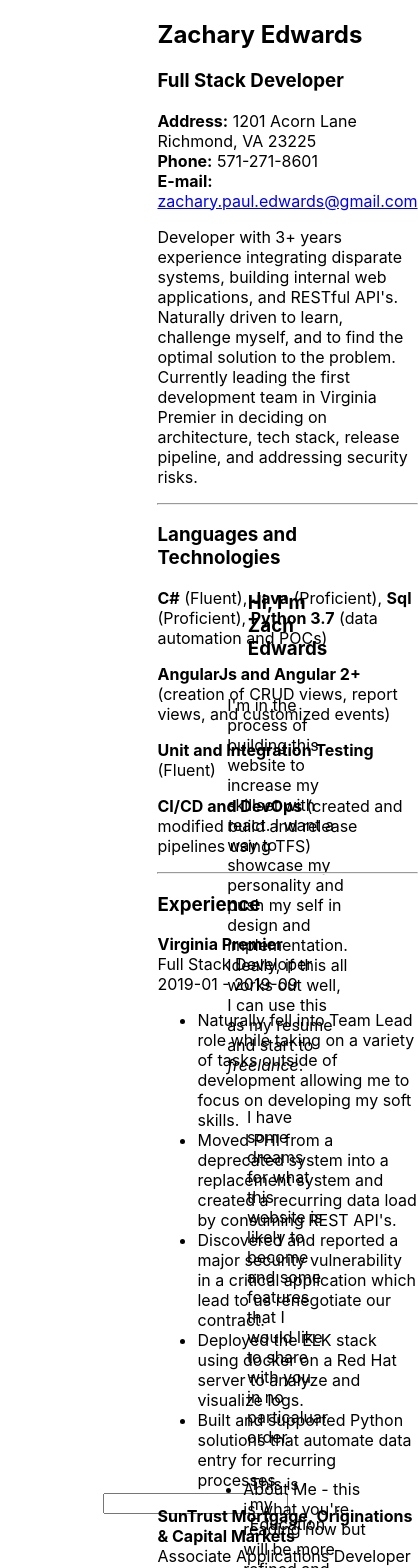
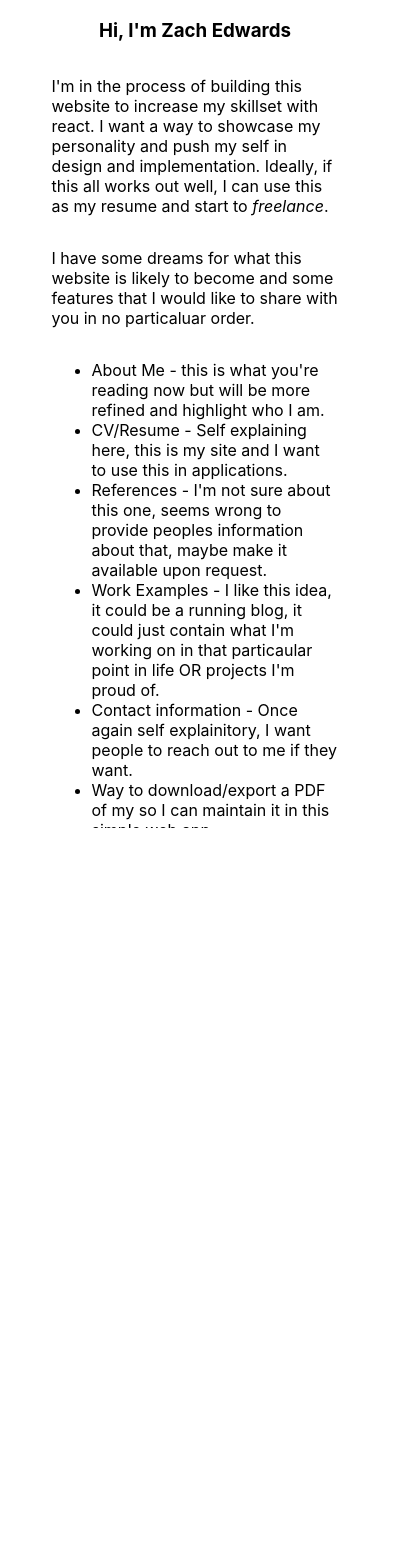
Before and after one commit to zachary-edwards/CV, a React (Create React App) app: page / in a window 390 px wide. Shown: the top 1568 px of the page, 418 px wide, since content can reach past the window. After the commit the page ends 844 px from the top, so only its background shows below. Built offline with nearby package versions, Linux system fonts and the light colour scheme.

Commit message:
basic stylizing of app

```diff
--- a/src/App.css
+++ b/src/App.css
@@ -1,3 +1,7 @@
+body,html {
+  height: 100%;
+}
+
 .app-content {
   display: flex;
   justify-content: center;
@@ -9,22 +13,26 @@
   display: flex;
   flex-wrap: wrap;
   align-items: center;
-  justify-content: center;
+  flex-flow: column;
+  overflow-y: scroll;
+  flex-grow: 2;
 }
 
 .about-me__wrapper {
   display: flex;
   flex-wrap: wrap;
   justify-content: center;
-  width: calc(100vw - 42rem);
+  width: calc(100vw - 25rem);
   height: auto;
+  flex: 1 0 auto;
+  align-content: flex-start;
 }
 
 .job-history__wrapper {
   display: flex;
   flex-wrap: wrap;
   justify-content: center;
-  width: calc(100vw - 42rem);
+  width: calc(100vw - 25rem);
   height: auto;
 }
 
@@ -32,15 +40,41 @@
   display: flex;
   flex-wrap: wrap;
   justify-content: center;
-  width: calc(100vw - 42rem);
+  width: calc(100vw - 25rem);
   height: auto;
 }
-
+.about-me__wrapper, .job-history__wrapper, .education__wrapper {
+  min-width: 287px;
+}
 .App-logo {
   height: 40vmin;
   pointer-events: none;
 }
-
+@media only screen and (max-width: 1100px) {
+  .about-me__wrapper, .job-history__wrapper, .education__wrapper {
+    width: calc(100vw - 22rem);
+  }
+}
+@media only screen and (max-width: 1000px) {
+  .about-me__wrapper, .job-history__wrapper, .education__wrapper {
+    width: calc(100vw - 20rem);
+  }
+}
+@media only screen and (max-width: 900px) {
+  .about-me__wrapper, .job-history__wrapper, .education__wrapper {
+    width: calc(100vw - 18rem);
+  }
+}
+@media only screen and (max-width: 720px) {
+  .about-me__wrapper, .job-history__wrapper, .education__wrapper {
+    width: calc(100vw - 15rem);
+  }
+}
+@media only screen and (max-width: 360px) {
+  .about-me__wrapper, .job-history__wrapper, .education__wrapper {
+    width: calc(100vw - 3rem);
+  }
+}
 @media (prefers-reduced-motion: no-preference) {
   .App-logo {
     animation: App-logo-spin infinite 20s linear;
--- a/src/App.js
+++ b/src/App.js
@@ -1,16 +1,13 @@
 import React from 'react';
-import logo from './logo.svg';
 import './App.css';
 import AboutMe from './views/AboutMe';
 import JobHistory from './views/JobHistory';
 import Education from './views/Education';
-import Phone from './inputs/Phone'
 
 function App() {
   return (
     <div className="app-content">
       <div className="app-wrapper">
-        <Phone/>
         <AboutMe className={'about-me__wrapper'} test='This is an AboutMe section'/>
         <JobHistory className={'job-history__wrapper'}/>
         <Education className={'education__wrapper'}/>
--- a/src/inputs/Phone.js
+++ b/src/inputs/Phone.js
@@ -3,27 +3,29 @@ import React, { useState } from 'react'
 export default function Phone(props) {
     const [phone, setPhone] = useState('')
     const [cursor, setCursor] = useState(0)
-    const [charDeleted, setCharDeleted] = useState('')
-
+    const [wasDelete, setWasDelete] = useState(false)
     const isDelete = (event) => event.keyCode === 8
 
     const onKeyDown = (event) => {
         if (isDelete(event)) {
-            console.log('hel')
-            console.log(event.target.value)
-            setCharDeleted(event.target.value.substring(cursor-1, cursor))
+            setWasDelete(true)
+            setCursor(cursor-1)
+            if (event.target.value.substring(cursor-1, cursor) === '-') {
+                event.preventDefault()
+                setCursor(cursor-1)
+            }
+        } else {
+            setCursor(cursor+1)
+            setWasDelete(false)
         }
-        if (charDeleted === '-')
-            setCursor(cursor-1)
     }
 
     const onKeyUp = (event) => {
+        console.log(event.target.value)
         let code = event.keyCode
         if (code === 8) {
-            setCursor(cursor-1)
-            event.target.setSelectionRange(cursor-1, cursor-1)
-        }else {
-            setCursor(event.target.selectionStart)
+        } else if (event.target.value.substring(cursor-1, cursor) === '-') {
+            setCursor(cursor+1)
         }
     }
 
@@ -36,19 +38,24 @@ export default function Phone(props) {
         let phone = event.target.value
         phone = phone.replace(/\D/g, '')
         let match = phone.match(/^(\d{3}|$)(\d{1,3}|$)(\d{1,4}|$)$/)
-        console.log(match)
         if (match)
             setPhone(`${match[1] && match[1]}${match[2] &&'-'+match[2]}${match[3] && '-'+match[3]}`)
         else setPhone(phone)
+
+        if (!wasDelete && event.target.value.substring(cursor, cursor+1) === '-') {
+            console.log('was delete', wasDelete)
+            setCursor(cursor+1)
+            event.target.setSelectionRange(cursor, cursor)
+        }
     }
 
     return (
         <input
             type="tel"
             value={phone}
-            onChange={handleChange}
             onKeyUp={onKeyUp}
             onKeyDown={onKeyDown}
+            onChange={handleChange}
             onClick={onClick}
             maxLength={12}
         />
```
Also changed, not shown: src/imgs/dsc_0733.jpg (added).
